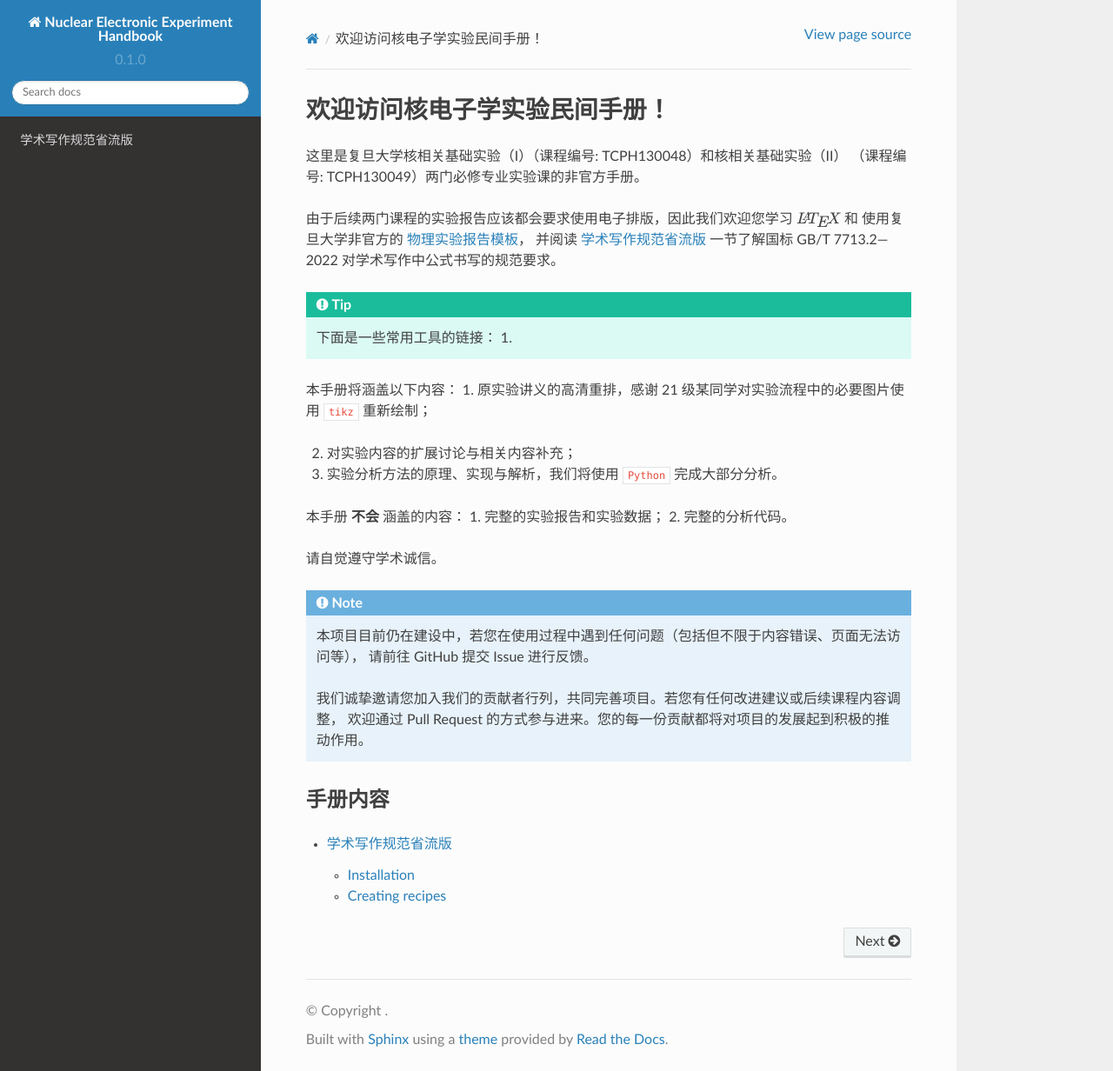
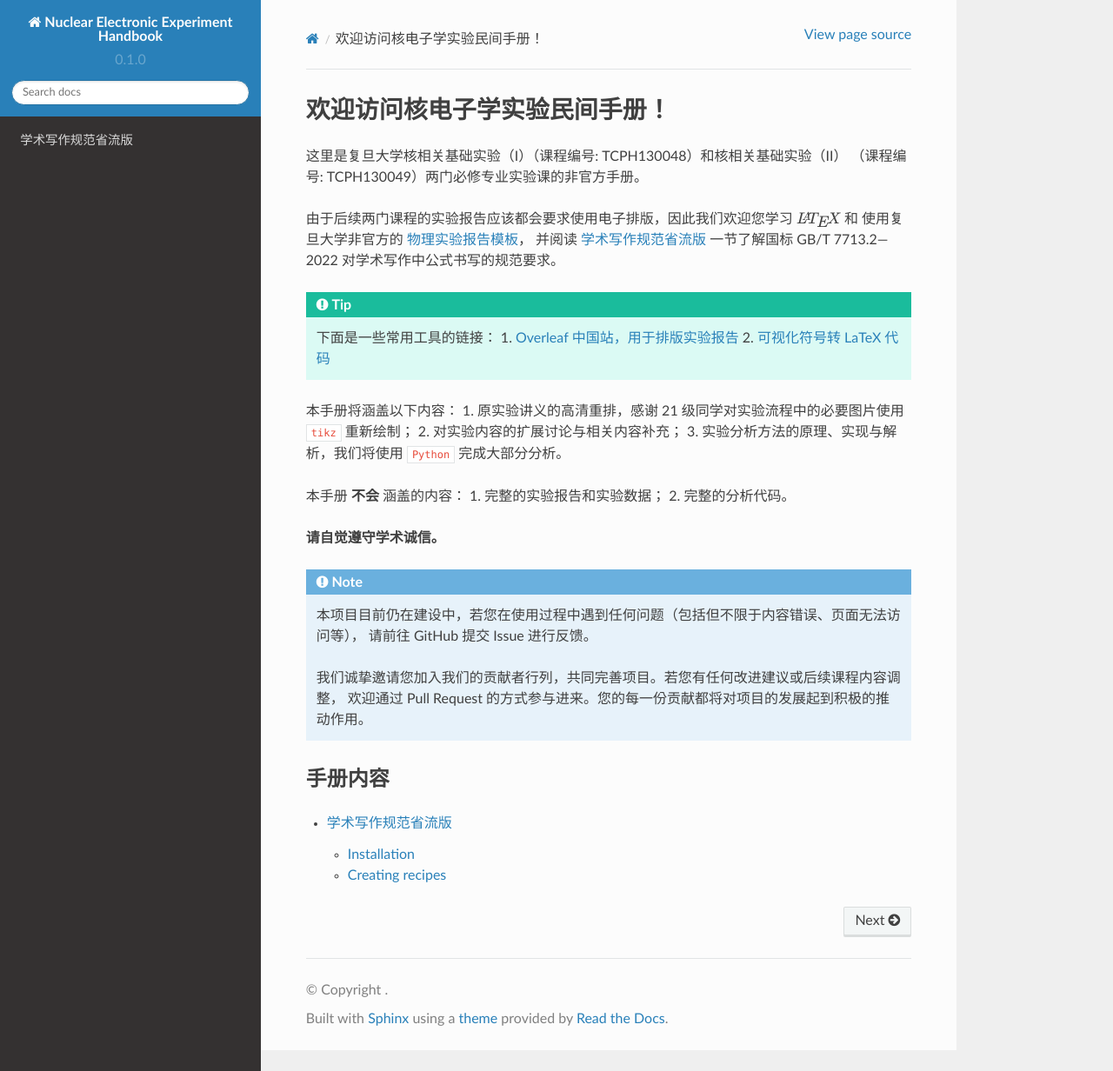
Before and after one commit to 10eit/Nuclear-Electronics-Exp-Tutorial, a Sphinx documentation site: the page built from docs/source/index.rst, in a window 1280 px wide and 1232 px high. Shown: the whole window at 87% size. Built offline with Sphinx 7.4.7 and the Read the Docs theme 2.0.0, drawn with Linux system fonts in a browser that asks for light colours.

Commit message:
Update index.rst

```diff
--- a/docs/source/index.rst
+++ b/docs/source/index.rst
@@ -11,20 +11,19 @@
 .. tip::
 
    下面是一些常用工具的链接：
-   1.
+   1. `Overleaf 中国站，用于排版实验报告 <https://cn.overleaf.com/>`_
+   2. `可视化符号转 LaTeX 代码 <https://editor.codecogs.com/>`_
 
 本手册将涵盖以下内容：
-1. 原实验讲义的高清重排，感谢 21 级某同学对实验流程中的必要图片使用 ``tikz`` 重新绘制；
-
+1. 原实验讲义的高清重排，感谢 21 级同学对实验流程中的必要图片使用 ``tikz`` 重新绘制；
 2. 对实验内容的扩展讨论与相关内容补充；
-
 3. 实验分析方法的原理、实现与解析，我们将使用 ``Python`` 完成大部分分析。
 
 本手册 **不会** 涵盖的内容：
 1. 完整的实验报告和实验数据；
 2. 完整的分析代码。
 
-请自觉遵守学术诚信。
+**请自觉遵守学术诚信。**
 
 .. note::
 
```
